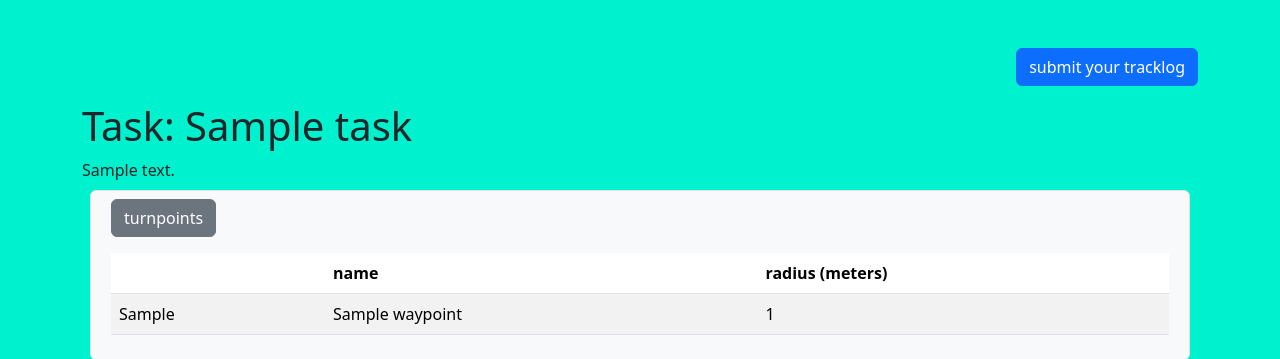
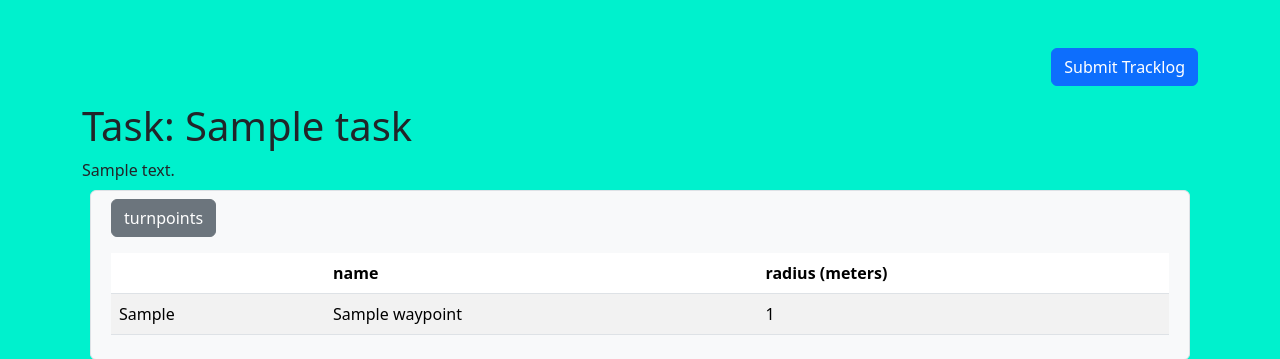
Before and after one commit to gerstle/sand-track, a Flask app: page /tasks/1 in a window 1280 px wide. Shown: the part 56-415 px from the top of the page. Run offline with Flask 3, Linux system fonts and the light colour scheme; tables that the repository leaves empty hold one stand-in row (values such as "Sample post"); some libraries are stand-ins or nearby versions.

Commit message:
cleanup user entered data, handle case when looking for existing entries, cleanup

```diff
--- a/src/tasks.py
+++ b/src/tasks.py
@@ -89,10 +89,10 @@ def submit_tracklog(task_id: int):
             state, entry = _process_flight(
                 task,
                 path=path,
-                name=request.form['name'],
-                license=request.form['license'],
-                glider=request.form['glider'],
-                glider_class=request.form['gliderClass'],
+                name=request.form['name'].strip(),
+                license=request.form['license'].strip(),
+                glider=request.form['glider'].strip(),
+                glider_class=request.form['gliderClass'].strip(),
             )
             message = ''
             if state == 'new':
@@ -144,10 +144,12 @@ def _process_flight(
     new_entry.license = license
     new_entry.glider = glider
     new_entry.glider_class = glider_class
-    existing = db.session.query(Entry).filter_by(
+
+    query = f"SELECT * FROM entry WHERE task_id=:task_id AND glider_class=:glider_class AND name like LOWER(:name)"
+    existing =db.session.query(Entry).from_statement(text(query)).params(
         task_id=task.id,
-        name=new_entry.name,
-        glider_class=new_entry.glider_class
+        glider_class=glider_class,
+        name=new_entry.name.lower()
     ).first()
 
     state = None
--- a/src/templates/tasks/detail.html
+++ b/src/templates/tasks/detail.html
@@ -47,9 +47,8 @@
     <div class="row">
         <div class="col">
             <p class="text-end">
-                <button type="button" class="btn btn-primary" data-bs-toggle="modal"
-                        data-bs-target="#submitTracklogModal">
-                    submit your tracklog
+                <button type="button" class="btn btn-primary" data-bs-toggle="modal" data-bs-target="#submitTracklogModal">
+                    Submit Tracklog
                 </button>
             </p>
         </div>
@@ -209,7 +208,7 @@
                     </div>
                     <div class="modal-footer">
                         <button type="button" class="btn btn-secondary" data-bs-dismiss="modal">Close</button>
-                        <button type="submit" class="btn btn-primary">Save changes</button>
+                        <button type="submit" class="btn btn-primary">Submit</button>
                     </div>
                 </form>
             </div>
--- a/src/templates/tasks/index.html
+++ b/src/templates/tasks/index.html
@@ -8,10 +8,10 @@
         <div class="card m-2">
             <div class="card-header text-start">
                 <div class="row">
-                    <div class="col">
+                    <div class="col-4">
                         {{ t.name }}
                     </div>
-                    <div class="col text-end">
+                    <div class="col-8 text-end">
                         {{ t.start.strftime("%Y-%m-%d") }} &rarr; {{ t.end.strftime("%Y-%m-%d") }}
                     </div>
                 </div>
```
